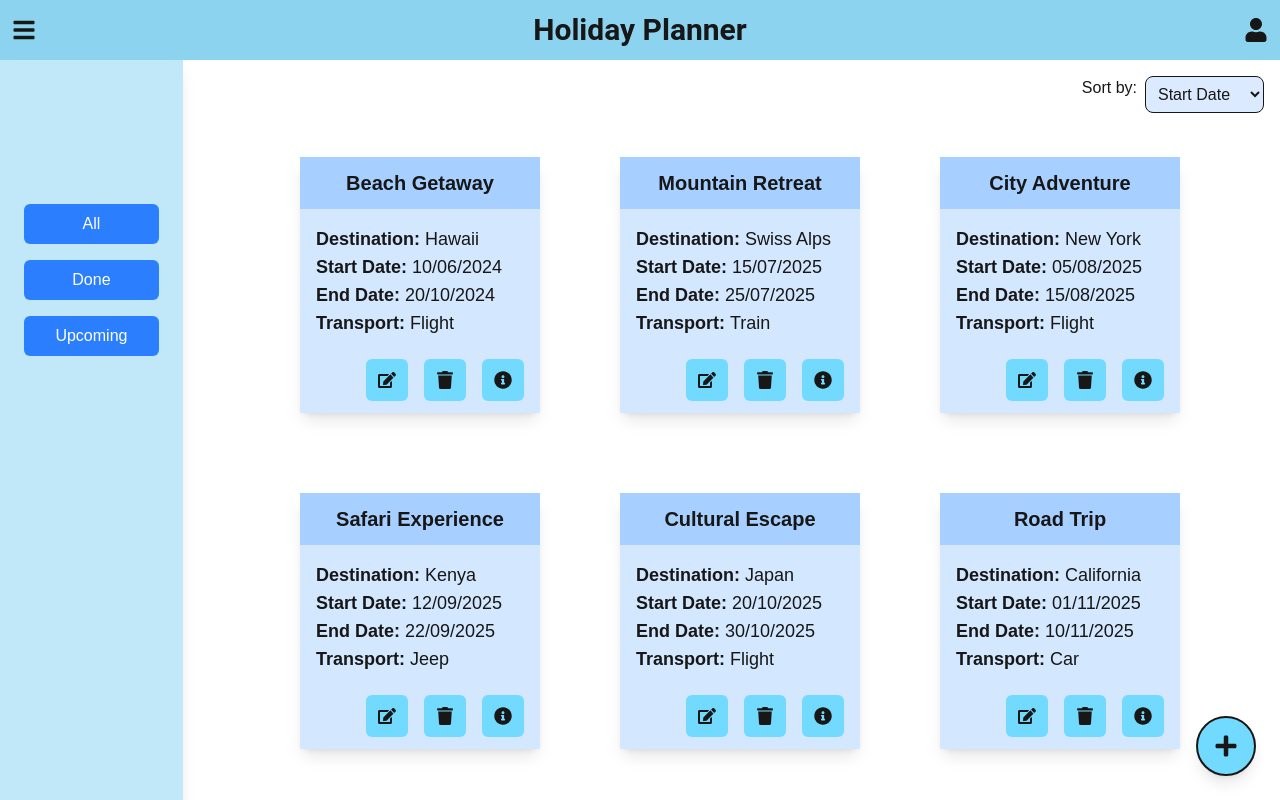
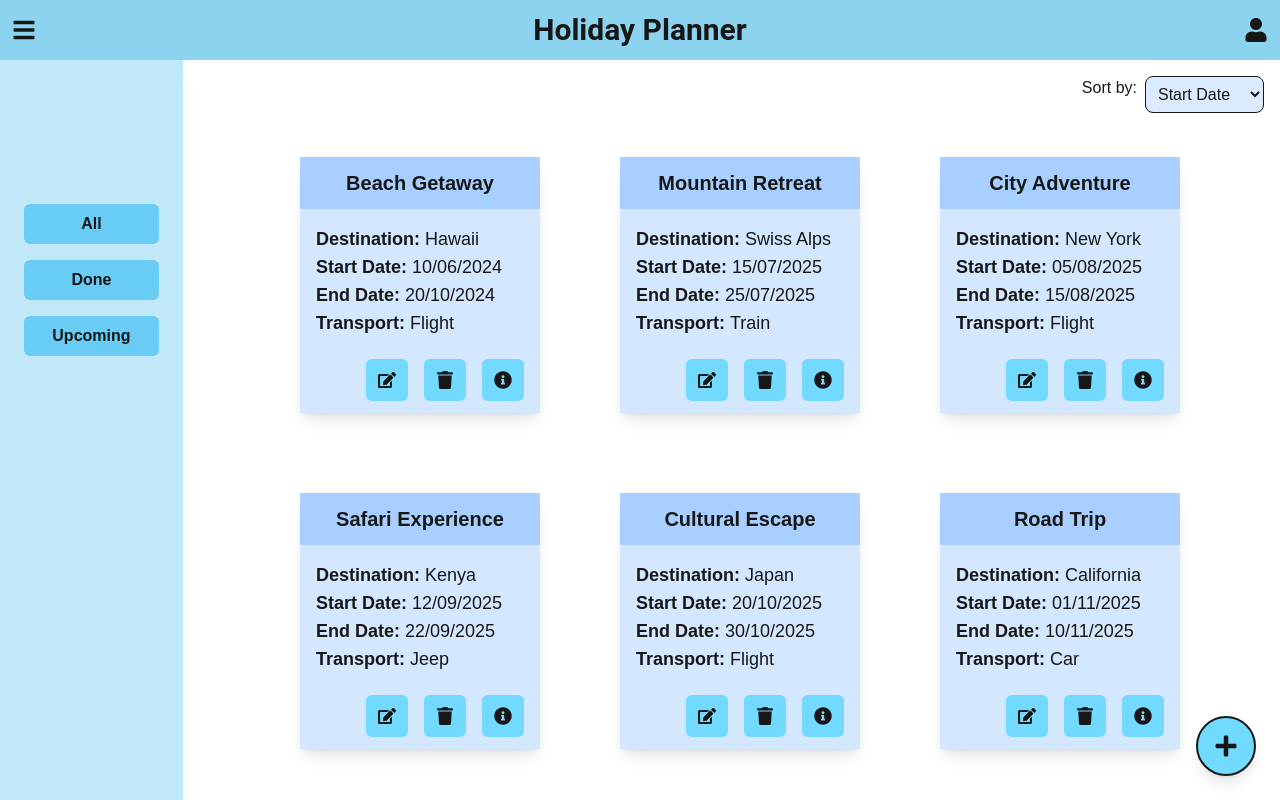
Before and after one commit to criss05/holiday_planner, a Next.js app: page / in a window 1280 px wide. Both pictures are taken after a click on the icon 24 px from the left and 30 px from the top of the page. Shown: the top 800 px of the page. Built offline with nearby package versions, Linux system fonts and the light colour scheme.

Commit message:
Change the color for the menu buttons

```diff
--- a/src/components/UI/FilterButton.js
+++ b/src/components/UI/FilterButton.js
@@ -2,9 +2,9 @@ export default function FilterButton({ label, onClick }) {
     return (
       <button
         onClick={onClick}
-        className="bg-blue-500 text-white px-4 py-2 rounded-md w-full mb-4 text-center"
+        className="bg-[#68ccf4] px-4 py-2 rounded-md w-full mb-4 text-center"
       >
-        {label}
+        <strong>{label}</strong>
       </button>
     );
   }
```
